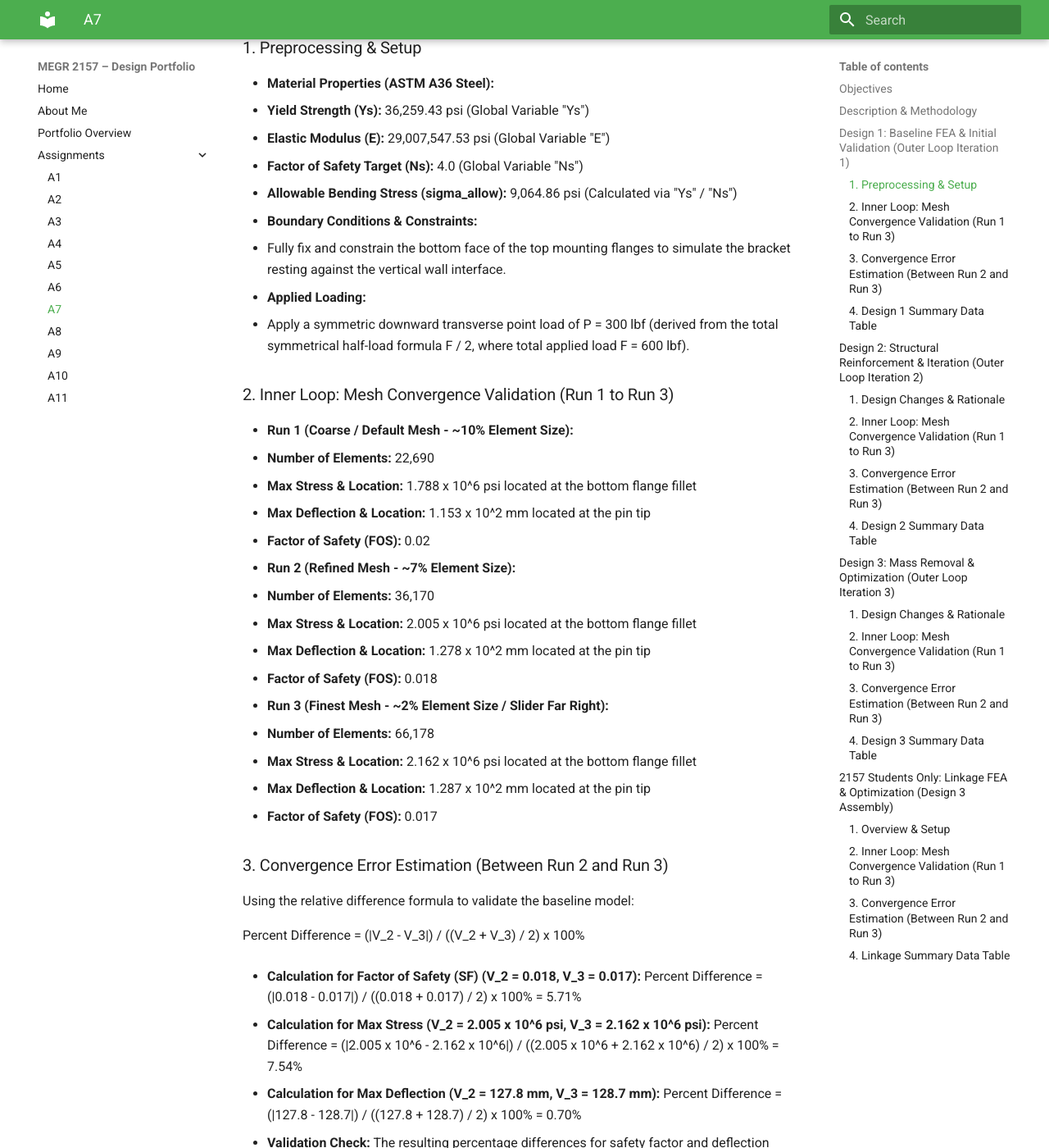
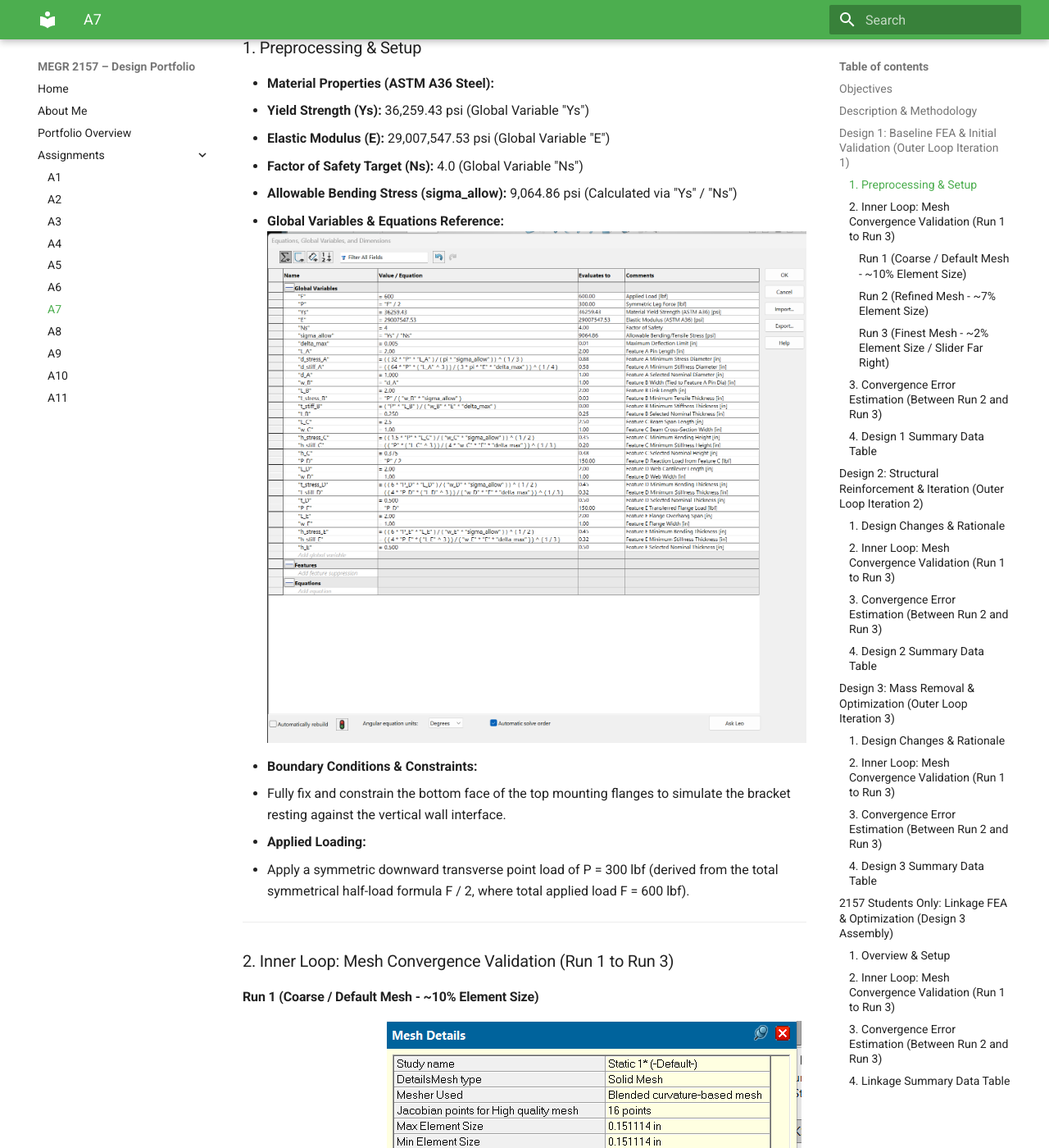
Before and after one commit to MHasan-27/megr2157-portfolio, an MkDocs documentation site: the page built from docs/assignments/A07/index.md, in a window 1280 px wide and 1400 px high, scrolled down 957 px. Shown: the whole window at 82% size. Built offline with MkDocs 1.6.1 and Material for MkDocs 9.7.7, drawn with Linux system fonts in a browser that asks for light colours; part of the change alters nothing that is shown; some of the changed text lies outside the part shown.

Commit message:
Enhance index.md with global variables and simulation data
Added global variables and equations reference, updated mesh convergence validation section with detailed simulation results for runs 1 to 3.

```diff
--- a/docs/assignments/A07/index.md
+++ b/docs/assignments/A07/index.md
@@ -23,30 +23,58 @@ The workflow follows a structured two-tier optimization framework:
   * **Elastic Modulus (E):** 29,007,547.53 psi (Global Variable "E")
   * **Factor of Safety Target (Ns):** 4.0 (Global Variable "Ns")
   * **Allowable Bending Stress (sigma_allow):** 9,064.86 psi (Calculated via "Ys" / "Ns")
+* **Global Variables & Equations Reference:**
+  ![Equation List and Global Variable](Equation List and Global Variable.png)
 * **Boundary Conditions & Constraints:**
   * Fully fix and constrain the bottom face of the top mounting flanges to simulate the bracket resting against the vertical wall interface.
 * **Applied Loading:**
   * Apply a symmetric downward transverse point load of P = 300 lbf (derived from the total symmetrical half-load formula F / 2, where total applied load F = 600 lbf).
 
+---
+
 ### 2. Inner Loop: Mesh Convergence Validation (Run 1 to Run 3)
-* **Run 1 (Coarse / Default Mesh - ~10% Element Size):**
-  * **Number of Elements:** 22,690
-  * **Max Stress & Location:** 1.788 x 10^6 psi located at the bottom flange fillet
-  * **Max Deflection & Location:** 1.153 x 10^2 mm located at the pin tip
+
+#### Run 1 (Coarse / Default Mesh - ~10% Element Size)
+* **Mesh Visualization:**
+  ![D 1 Mesh 1](D 1 Mesh 1.png)
+* **Number of Elements:** 22,690
+* **Simulation Results:**
+  * **Max Stress:** 1.788 x 10^6 psi located at the bottom flange fillet
+    ![Design 1 Static 1 Stress](Design 1-Static 1-Stress-Stress1.jpg)
+  * **Max Deflection:** 1.153 x 10^2 mm located at the pin tip
+    ![Design 1 Static 1 Displacement](Design 1-Static 1-Displacement-Displacement1.jpg)
   * **Factor of Safety (FOS):** 0.02
+    ![Design 1 Static 1 FOS](Design 1-Static 1-Factor of Safety-Factor of Safety1.jpg)
+  * **Strain:**
+    ![Design 1 Static 1 Strain](Design 1-Static 1-Strain-Strain1.jpg)
 
-* **Run 2 (Refined Mesh - ~7% Element Size):**
-  * **Number of Elements:** 36,170
-  * **Max Stress & Location:** 2.005 x 10^6 psi located at the bottom flange fillet
-  * **Max Deflection & Location:** 1.278 x 10^2 mm located at the pin tip
+#### Run 2 (Refined Mesh - ~7% Element Size)
+* **Mesh Visualization:**
+  ![D 1 Mesh 2](D 1 Mesh 2.png)
+* **Number of Elements:** 36,170
+* **Simulation Results:**
+  * **Max Stress:** 2.005 x 10^6 psi located at the bottom flange fillet
+    ![Design 1 Static 2 Stress](Design 1-Static 2-Stress-Stress1.jpg)
+  * **Max Deflection:** 1.278 x 10^2 mm located at the pin tip
+    ![Design 1 Static 2 Displacement](Design 1-Static 2-Displacement-Displacement1.jpg)
   * **Factor of Safety (FOS):** 0.018
+    ![Design 1 Static 2 FOS](Design 1-Static 2-Factor of Safety-Factor of Safety1.jpg)
+  * **Strain:**
+    ![Design 1 Static 2 Strain](Design 1-Static 2-Strain-Strain1.jpg)
 
-* **Run 3 (Finest Mesh - ~2% Element Size / Slider Far Right):**
-  * **Number of Elements:** 66,178
-  * **Max Stress & Location:** 2.162 x 10^6 psi located at the bottom flange fillet
-  * **Max Deflection & Location:** 1.287 x 10^2 mm located at the pin tip
+#### Run 3 (Finest Mesh - ~2% Element Size / Slider Far Right)
+* **Mesh Visualization:**
+  ![D 1 Mesh 3](D 1 Mesh 3.png)
+* **Number of Elements:** 66,178
+* **Simulation Results:**
+  * **Max Stress:** 2.162 x 10^6 psi located at the bottom flange fillet
+    ![Design 1 Static 3 Stress](Design 1-Static 3-Stress-Stress1.jpg)
+  * **Max Deflection:** 1.287 x 10^2 mm located at the pin tip
+    ![Design 1 Static 3 Displacement](Design 1-Static 3-Displacement-Displacement1.jpg)
   * **Factor of Safety (FOS):** 0.017
-
+    ![Design 1 Static 3 FOS](Design 1-Static 3-Factor of Safety-Factor of Safety1.jpg)
+  * **Strain:**
+    ![Design 1 Static 3 Strain](Design 1-Static 3-Strain-Strain1.jpg)
 ### 3. Convergence Error Estimation (Between Run 2 and Run 3)
 Using the relative difference formula to validate the baseline model:
 
```
